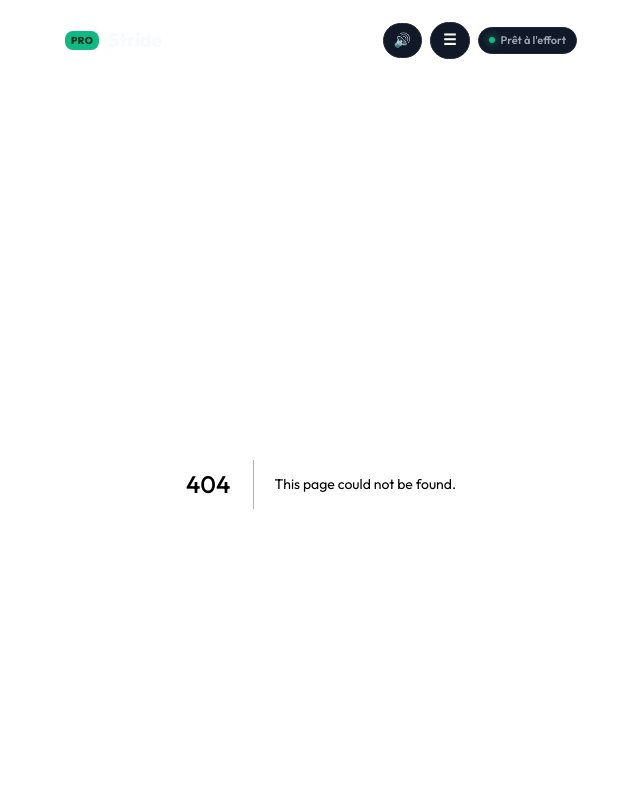
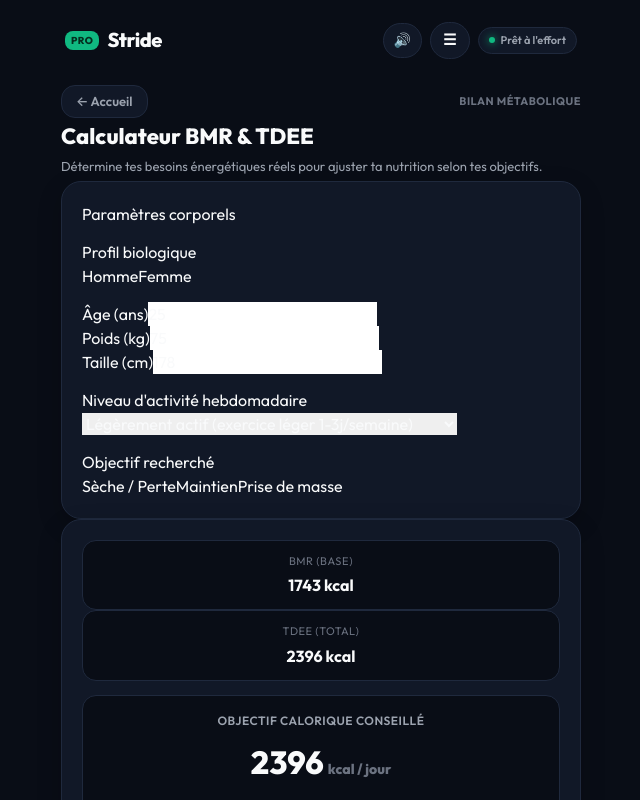
Before and after one commit to louismarembaud035-source/Stride.com, a Next.js app: page /bmr in a window 1280 px wide. Before the commit this address had no page. Shown: the top 800 px of the page, without its empty margins (319-959 px from the left). Built offline with nearby package versions, Linux system fonts and the light colour scheme.

Commit message:
Create page.tsx

```diff
--- /dev/null
+++ b/app/bmr/page.tsx
@@ -0,0 +1,215 @@
+'use client';
+
+import { useState, useEffect } from 'react';
+import Link from 'next/link';
+
+export default function BmrPage() {
+  const [gender, setGender] = useState<'male' | 'female'>('male');
+  const [age, setAge] = useState<number>(25);
+  const [weight, setWeight] = useState<number>(75);
+  const [height, setHeight] = useState<number>(178);
+  const [activity, setActivity] = useState<number>(1.375);
+  const [goalType, setGoalType] = useState<'maintenance' | 'cut' | 'bulk'>('maintenance');
+
+  const [bmr, setBmr] = useState<number>(0);
+  const [tdee, setTdee] = useState<number>(0);
+  const [targetCalories, setTargetCalories] = useState<number>(0);
+  const [savedSuccess, setSavedSuccess] = useState<boolean>(false);
+
+  useEffect(() => {
+    calculateMetrics();
+  }, [gender, age, weight, height, activity, goalType]);
+
+  const calculateMetrics = () => {
+    // Formule de Mifflin-St Jeor
+    let calculatedBmr = (10 * weight) + (6.25 * height) - (5 * age);
+    if (gender === 'male') {
+      calculatedBmr += 5;
+    } else {
+      calculatedBmr -= 161;
+    }
+
+    const calculatedTdee = Math.round(calculatedBmr * activity);
+    let finalCalories = calculatedTdee;
+
+    if (goalType === 'cut') {
+      finalCalories = calculatedTdee - 450;
+    } else if (goalType === 'bulk') {
+      finalCalories = calculatedTdee + 350;
+    }
+
+    setBmr(Math.round(calculatedBmr));
+    setTdee(calculatedTdee);
+    setTargetCalories(Math.max(1200, Math.round(finalCalories)));
+  };
+
+  const handleSaveToTracker = () => {
+    localStorage.setItem('stride_cal_goal', targetCalories.toString());
+    setSavedSuccess(true);
+    setTimeout(() => setSavedSuccess(false), 3000);
+  };
+
+  return (
+    <div className="flex flex-col gap-5">
+      <div className="screen-top-bar">
+        <Link href="/" className="back-home-btn">← Accueil</Link>
+        <span className="view-indicator">Bilan Métabolique</span>
+      </div>
+
+      <div className="screen-heading">
+        <h2>Calculateur BMR & TDEE</h2>
+        <p>Détermine tes besoins énergétiques réels pour ajuster ta nutrition selon tes objectifs.</p>
+      </div>
+
+      {/* Formulaire de saisie */}
+      <div className="modern-card flex flex-col gap-4">
+        <h3 className="text-sm font-bold">Paramètres corporels</h3>
+
+        {/* Sexe */}
+        <div className="flex flex-col gap-1.5">
+          <span className="text-xs font-semibold text-[var(--text-secondary)]">Profil biologique</span>
+          <div className="grid grid-cols-2 gap-2">
+            <button
+              onClick={() => setGender('male')}
+              className={`py-2.5 text-xs font-bold rounded-[var(--radius-sm)] border transition-all ${
+                gender === 'male'
+                  ? 'bg-[var(--brand-cyan)] text-[#04202c] border-[var(--brand-cyan)]'
+                  : 'bg-[var(--bg-core)] text-[var(--text-secondary)] border-[var(--border-subtle)]'
+              }`}
+            >
+              Homme
+            </button>
+            <button
+              onClick={() => setGender('female')}
+              className={`py-2.5 text-xs font-bold rounded-[var(--radius-sm)] border transition-all ${
+                gender === 'female'
+                  ? 'bg-[var(--brand-cyan)] text-[#04202c] border-[var(--brand-cyan)]'
+                  : 'bg-[var(--bg-core)] text-[var(--text-secondary)] border-[var(--border-subtle)]'
+              }`}
+            >
+              Femme
+            </button>
+          </div>
+        </div>
+
+        {/* Inputs Âge, Poids, Taille */}
+        <div className="grid grid-cols-3 gap-3">
+          <div className="flex flex-col gap-1">
+            <label className="text-xs font-semibold text-[var(--text-secondary)]">Âge (ans)</label>
+            <input
+              type="number"
+              value={age}
+              onChange={(e) => setAge(parseInt(e.target.value) || 0)}
+              className="bg-[var(--bg-core)] border border-[var(--border-subtle)] text-[var(--text-primary)] p-2.5 rounded-[var(--radius-sm)] text-xs outline-none focus:border-[var(--brand-cyan)]"
+            />
+          </div>
+          <div className="flex flex-col gap-1">
+            <label className="text-xs font-semibold text-[var(--text-secondary)]">Poids (kg)</label>
+            <input
+              type="number"
+              value={weight}
+              onChange={(e) => setWeight(parseFloat(e.target.value) || 0)}
+              className="bg-[var(--bg-core)] border border-[var(--border-subtle)] text-[var(--text-primary)] p-2.5 rounded-[var(--radius-sm)] text-xs outline-none focus:border-[var(--brand-cyan)]"
+            />
+          </div>
+          <div className="flex flex-col gap-1">
+            <label className="text-xs font-semibold text-[var(--text-secondary)]">Taille (cm)</label>
+            <input
+              type="number"
+              value={height}
+              onChange={(e) => setHeight(parseInt(e.target.value) || 0)}
+              className="bg-[var(--bg-core)] border border-[var(--border-subtle)] text-[var(--text-primary)] p-2.5 rounded-[var(--radius-sm)] text-xs outline-none focus:border-[var(--brand-cyan)]"
+            />
+          </div>
+        </div>
+
+        {/* Niveau d'activité */}
+        <div className="flex flex-col gap-1.5">
+          <span className="text-xs font-semibold text-[var(--text-secondary)]">Niveau d'activité hebdomadaire</span>
+          <select
+            value={activity}
+            onChange={(e) => setActivity(parseFloat(e.target.value))}
+            className="bg-[var(--bg-core)] border border-[var(--border-subtle)] text-[var(--text-primary)] p-2.5 rounded-[var(--radius-sm)] text-xs outline-none focus:border-[var(--brand-cyan)]"
+          >
+            <option value={1.2}>Sédentaire (peu ou pas d'exercice)</option>
+            <option value={1.375}>Légèrement actif (exercice léger 1-3j/semaine)</option>
+            <option value={1.55}>Modérément actif (exercice modéré 3-5j/semaine)</option>
+            <option value={1.725}>Très actif (exercice intense 6-7j/semaine)</option>
+            <option value={1.9}>Extrêmement actif (sport + travail physique)</option>
+          </select>
+        </div>
+
+        {/* Objectif */}
+        <div className="flex flex-col gap-1.5">
+          <span className="text-xs font-semibold text-[var(--text-secondary)]">Objectif recherché</span>
+          <div className="grid grid-cols-3 gap-2">
+            <button
+              onClick={() => setGoalType('cut')}
+              className={`py-2 text-xs font-bold rounded-[var(--radius-sm)] border transition-all ${
+                goalType === 'cut'
+                  ? 'bg-[var(--brand-rose)] text-white border-[var(--brand-rose)]'
+                  : 'bg-[var(--bg-core)] text-[var(--text-secondary)] border-[var(--border-subtle)]'
+              }`}
+            >
+              Sèche / Perte
+            </button>
+            <button
+              onClick={() => setGoalType('maintenance')}
+              className={`py-2 text-xs font-bold rounded-[var(--radius-sm)] border transition-all ${
+                goalType === 'maintenance'
+                  ? 'bg-[var(--brand-primary)] text-[#042f1f] border-[var(--brand-primary)]'
+                  : 'bg-[var(--bg-core)] text-[var(--text-secondary)] border-[var(--border-subtle)]'
+              }`}
+            >
+              Maintien
+            </button>
+            <button
+              onClick={() => setGoalType('bulk')}
+              className={`py-2 text-xs font-bold rounded-[var(--radius-sm)] border transition-all ${
+                goalType === 'bulk'
+                  ? 'bg-[var(--brand-amber)] text-[#2d1b02] border-[var(--brand-amber)]'
+                  : 'bg-[var(--bg-core)] text-[var(--text-secondary)] border-[var(--border-subtle)]'
+              }`}
+            >
+              Prise de masse
+            </button>
+          </div>
+        </div>
+      </div>
+
+      {/* Résultats du calcul */}
+      <div className="modern-card tracker-summary-card">
+        <div className="grid grid-cols-2 gap-3 mb-4">
+          <div className="tracker-stat-box">
+            <span className="stat-label">BMR (Base)</span>
+            <span className="stat-val">{bmr} <span className="text-xs font-normal">kcal</span></span>
+          </div>
+          <div className="tracker-stat-box">
+            <span className="stat-label">TDEE (Total)</span>
+            <span className="stat-val">{tdee} <span className="text-xs font-normal">kcal</span></span>
+          </div>
+        </div>
+
+        <div className="tracker-remaining-box">
+          <span className="remaining-label">Objectif Calorique Conseillé</span>
+          <div className="remaining-digits">
+            <span className="text-[var(--brand-primary)]">{targetCalories}</span>
+            <span className="remaining-unit">kcal / jour</span>
+          </div>
+          <span className="text-xs text-[var(--text-secondary)] mt-2 block">
+            {goalType === 'cut' && "Déficit calorique calculé pour une perte de poids saine et progressive."}
+            {goalType === 'maintenance' && "Maintien de la masse corporelle et stabilisation énergétique."}
+            {goalType === 'bulk' && "Surplus calorique modéré optimisé pour la prise de muscle propre."}
+          </span>
+        </div>
+
+        <button
+          onClick={handleSaveToTracker}
+          className="hero-cta text-center justify-center mt-2"
+        >
+          {savedSuccess ? "Objectif enregistré avec succès !" : "Appliquer cet objectif au Journal de Nutrition"}
+        </button>
+      </div>
+    </div>
+  );
+}
```
